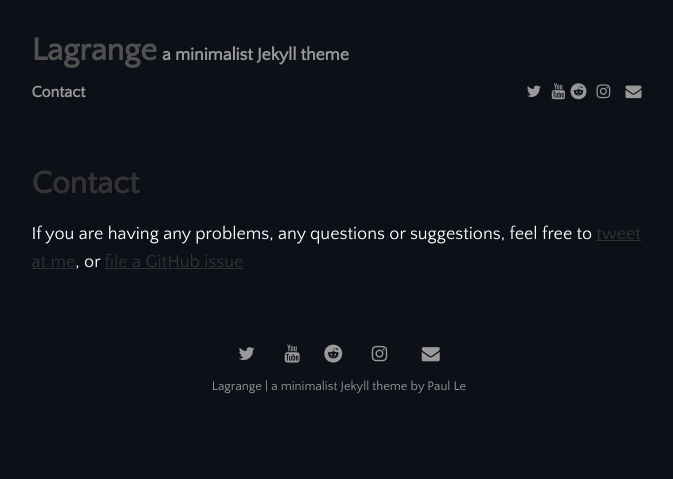
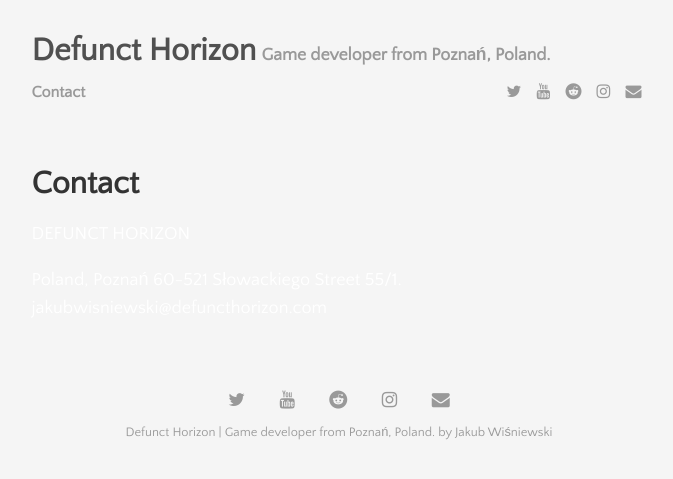
Before and after one commit to jakub-wisniewski/dfnct, a Jekyll site: the page built from menu/contact.md, in a window 1280 px wide. Shown: the top 479 px of the page, without its empty margins (301-974 px from the left). Built offline with Jekyll 4.4.1, drawn with Linux system fonts in a browser that asks for light colours.

Commit message:
font change, added color to social icons

```diff
--- a/_config.yml
+++ b/_config.yml
@@ -20,9 +20,9 @@ permalink:           /:title
 plugins:             [jekyll-paginate, jekyll-sitemap, jekyll-feed, jekyll-seo-tag]
 
 # Customise atom feed settings (this is where Jekyll-Feed gets configuration information)
-title:		           'Lagrange'
-description:	       'a minimalist Jekyll theme'
-author:              'Paul Le'
+title:		           'Defunct Horizon'
+description:	       'Game developer from Poznań, Poland.'
+author:              'Jakub Wiśniewski'
 
 # RSS 2.0 can be used instead of Atom by uncommenting following two lines
 #feed:
--- a/_sass/_base.scss
+++ b/_sass/_base.scss
@@ -8,7 +8,7 @@ body {
   // color: $body-color;
   color: white;
   line-height: 1.75rem;
-  background-color:#0d1117;
+  background-color: $code-background-color;
 }
 
 @media (max-width: $elements-responsive-width) {
--- a/_sass/_social-icons.scss
+++ b/_sass/_social-icons.scss
@@ -25,6 +25,16 @@
 .fa-twitter {
   padding: 5px;
   @include social-media-icon($twitter-color, $icon-transition-time);
+}
+
+.fa-youtube {
+  padding: 5px;
+  @include social-media-icon($youtube-color, $icon-transition-time);
+}
+
+.fa-reddit {
+  padding: 5px;
+  @include social-media-icon($reddit-color, $icon-transition-time);
 }
 
 .fa-instagram {
--- a/assets/css/main.scss
+++ b/assets/css/main.scss
@@ -21,7 +21,9 @@ $elements-responsive-width:  30em;
 $icon-transition-time: .5s;
 $envelope-color:       #f39c12;
 $twitter-color:        #00aced;
-$instagram-color:      #375989;
+$youtube-color:        #ef0800;
+$reddit-color:         #FF4500;
+$instagram-color:      #C13584;
 $github-color:         #343434;
 $linkedin-color:       #0073a4;
 $facebook-color:       #3d5b99;
--- a/menu/contact.md
+++ b/menu/contact.md
@@ -4,4 +4,8 @@ title: Contact
 permalink: /contact
 ---
 
-If you are having any problems, any questions or suggestions, feel free to [tweet at me](https://twitter.com/intent/tweet?text=%40paululele), or [file a GitHub issue](https://github.com/lenpaul/lagrange/issues/new)
+DEFUNCT HORIZON
+
+Poland, Poznań 60-521
+Słowackiego Street 55/1.
+jakubwisniewski@defuncthorizon.com
```
